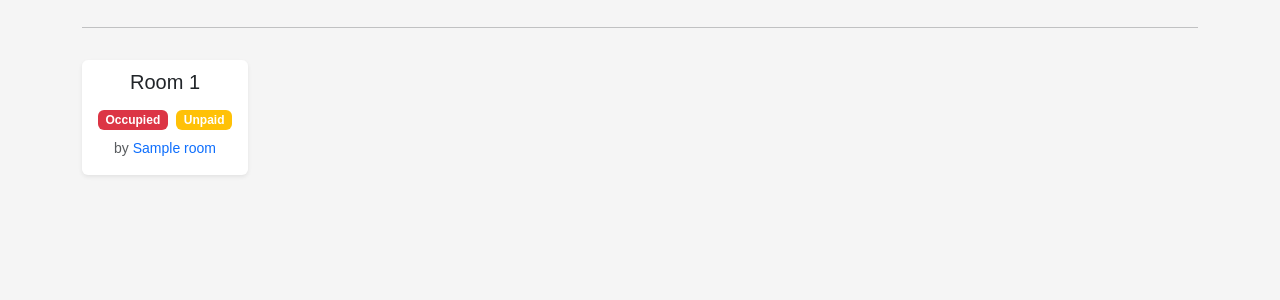
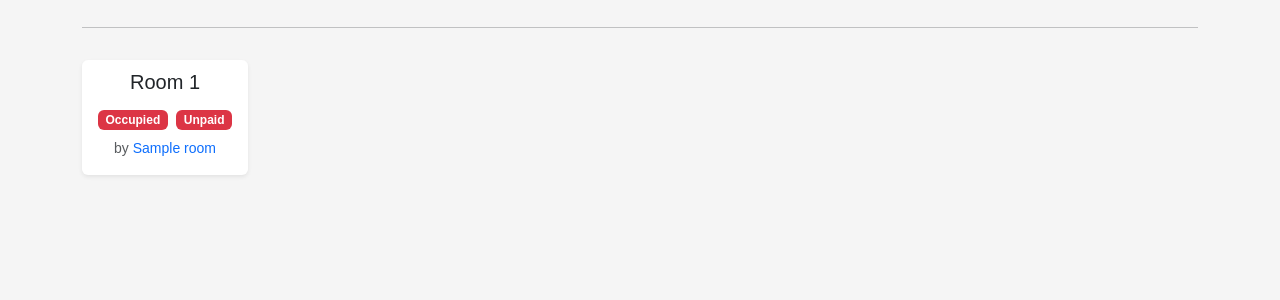
Before and after one commit to Pong50887/RentHub-Connect-Selenium, a Django app: template renthub/templates/renthub/room_overview.html in a window 1280 px wide. Shown: the part 189-489 px from the top of the page. Run offline with Django 5.2, Linux system fonts and the light colour scheme; the template is opened without the code that fills it: most values are stand-ins (such as "Sample title", 1, 10 or a date in 2020).

Commit message:
Introduce Delayed badge in Room Overview

```diff
--- a/renthub/templates/renthub/room_overview.html
+++ b/renthub/templates/renthub/room_overview.html
@@ -38,9 +38,13 @@
 
                                 {% if not room.is_available %}
                                     {% if room.is_paid %}
-                                        <span class="badge bg-success ms-2">Paid</span>
+                                        {% if room.is_paid is not none and not room.is_paid_on_time %}
+                                            <span class="badge bg-warning ms-2">Delayed</span>
+                                        {% else %}
+                                            <span class="badge bg-success ms-2">Paid</span>
+                                        {% endif %}
                                     {% else %}
-                                        <span class="badge bg-warning ms-2">Unpaid</span>
+                                        <span class="badge bg-danger ms-2">Unpaid</span>
                                     {% endif %}
                                 {% endif %}
                             </div>
```
Also changed, not shown: renthub/views/room_overview_view.py (+7 -1 lines).
